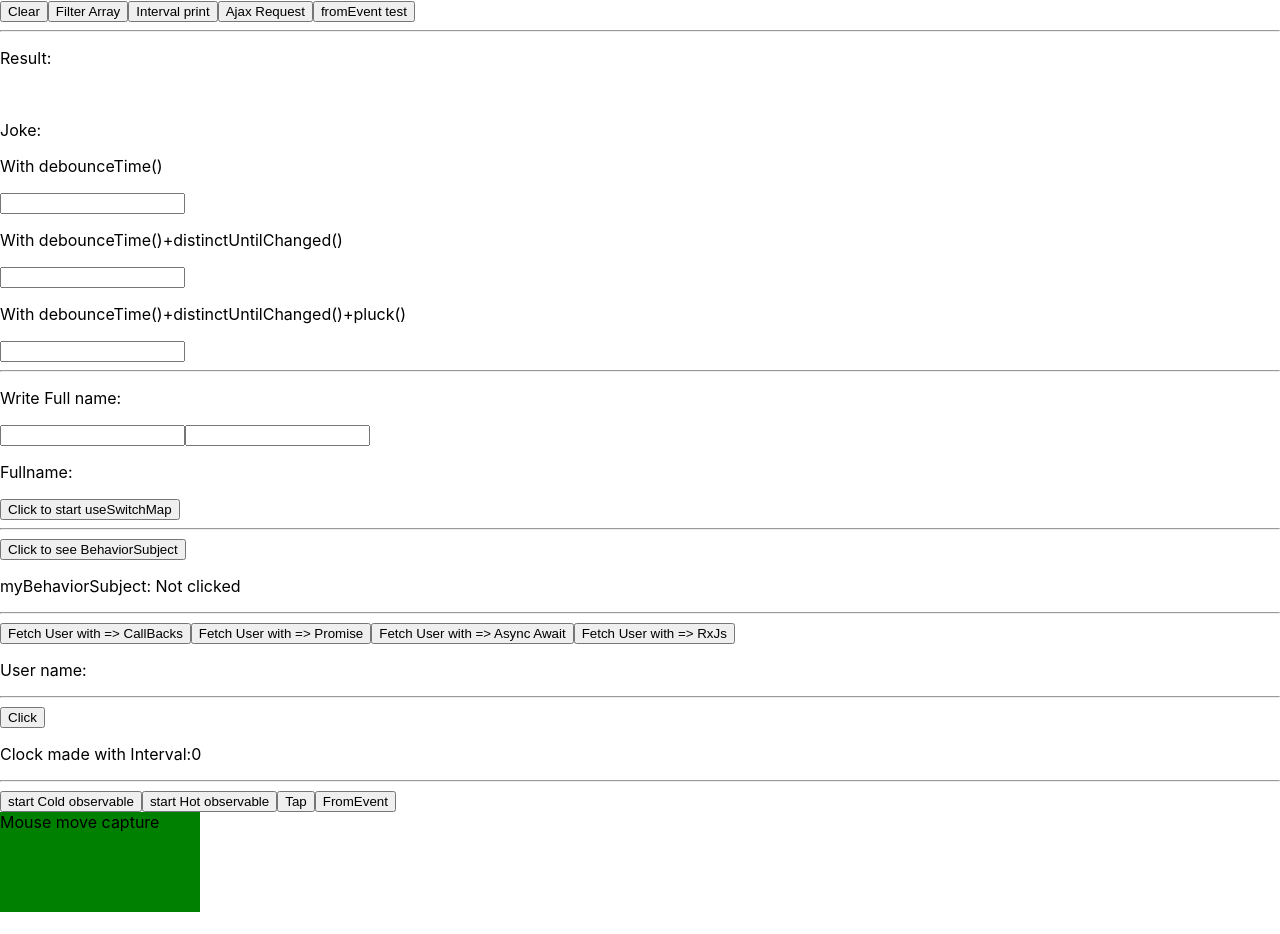
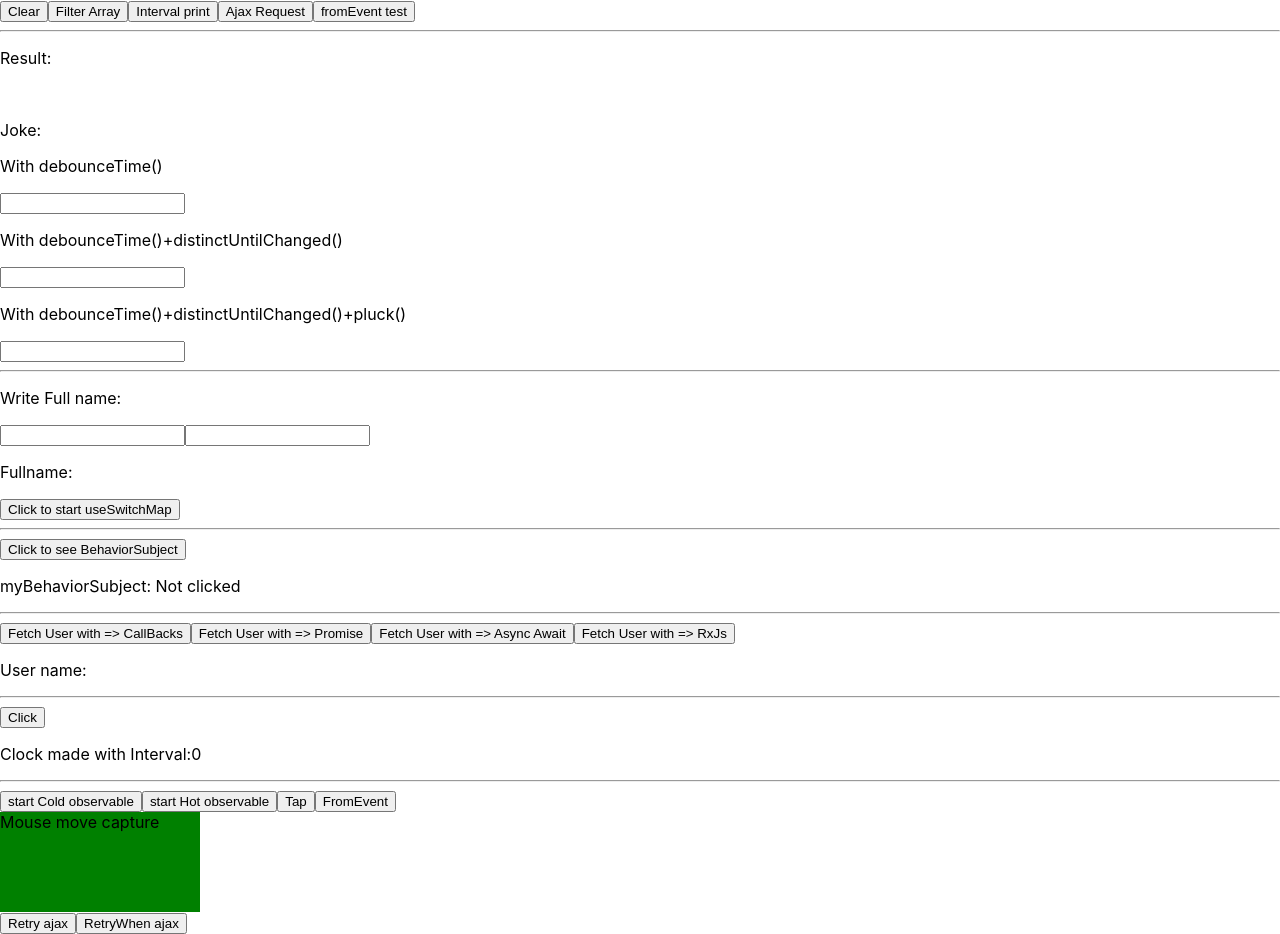
Before and after one commit to AmanAzim/RxJs, a React (Create React App) app: page / in a window 1280 px wide. Before the commit the page ends 912 px from the top, so only its background shows below. Built offline with nearby package versions, Linux system fonts and the light colour scheme.

Commit message:
"throwError, catchError, retry, retryWhen"

```diff
--- a/src/components/observableUdemy.js
+++ b/src/components/observableUdemy.js
@@ -1,25 +1,7 @@
 import React, {Component, createRef} from 'react';
-import {of, EMPTY, NEVER, timer, from, interval, Observable, Subject, fromEvent, range} from 'rxjs';//It converts static deta into Observables
-import {
-    map,
-    filter,
-    scan,
-    throttleTime,
-    debounceTime,
-    distinctUntilChanged,
-    reduce,
-    pluck,
-    mergeMap,
-    switchMap,
-    take,
-    tap,
-    takeLast,
-    takeWhile,
-    takeUntil,
-    pairwise,
-    concatMap,
-    startWith
-} from 'rxjs/operators';//
+import {ajax} from 'rxjs/ajax'
+import {of, EMPTY, NEVER, timer, from, interval, Observable, Subject, fromEvent, range, throwError} from 'rxjs';//It converts static deta into Observables
+import {map, retry, retryWhen, filter, scan, throttleTime, debounceTime, distinctUntilChanged, catchError, reduce, pluck, mergeMap, switchMap, take, tap, takeLast, takeWhile, takeUntil, pairwise, concatMap, startWith} from 'rxjs/operators';//
 import {filterEvenNum, powerOf, multiplyBy, filterObjWithNum, filterNumbers, obsHistory} from './customOperators/customOperators';
 
 class ObservableUdemy extends Component {
@@ -151,8 +133,20 @@ class ObservableUdemy extends Component {
         of({foo:1, boo:'Aman', goo:2}).pipe(filterObjWithNum()).subscribe(v=>console.log(v));
         from([1,2,'3','4']).pipe(filterNumbers()).subscribe(v=>console.log(v));
         interval(500).pipe(take(10),obsHistory()).subscribe(console.log)
-    }
-
+    };
+    useCatchError=()=>{
+        let interV=interval(500).pipe(mergeMap(()=>throwError(new Error('Opps its 4'))), catchError(err => of(`${err} is catched`))).subscribe((v)=>console.log(v), (err)=>console.log(err), ()=>console.log('complete'))
+        interval(500).pipe(mergeMap(()=>{
+                return throwError(new Error('Opps its 5')).pipe(catchError(err => of(`${err} is catched`)))
+            })).subscribe((v)=>console.log(v), (err)=>console.log(err), ()=>console.log('complete'))
+    };
+    useRetry=()=>{
+        ajax.get('https://lala').pipe(retry(3)).subscribe((v)=>console.log(v), (err)=>console.log(err), ()=>console.log('complete'))
+    };
+    useRetryWhen=()=>{
+        let aj=ajax.get('https://lala').pipe( retryWhen(err=>interval(1000).pipe(take(3)) ))
+            aj.subscribe((v)=>console.log(v), (err)=>console.log(err), ()=>console.log('complete'))
+    };
     render() {
         //this.useTimer();
         //this.useFrom_Promise();
@@ -167,7 +161,8 @@ class ObservableUdemy extends Component {
         //this.useSwitchMap()
         //this.useStartWith()
         //this.useCustomOperator1();
-        this.useCustoomOperator2();
+        //this.useCustoomOperator2();
+        //this.useCatchError()
 
         return (
             <div>
@@ -179,6 +174,8 @@ class ObservableUdemy extends Component {
                 <button onClick={(e)=>this.useTap(e)} ref={this.tapBtn} >Tap</button>
                 <button ref={this.stopBtn} onClick={this.useFromEvent}>FromEvent</button>
                 <div style={{width: 200, height: 100, backgroundColor:'green'}} onMouseMove={this.usePairWise}>Mouse move capture</div>
+                <button onClick={this.useRetry}>Retry ajax</button>
+                <button onClick={this.useRetryWhen}>RetryWhen ajax</button>
             </div>
         );
     }
```
